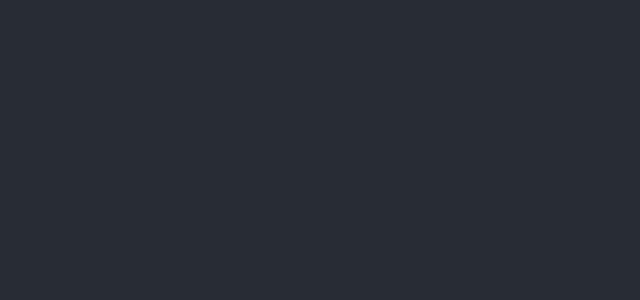
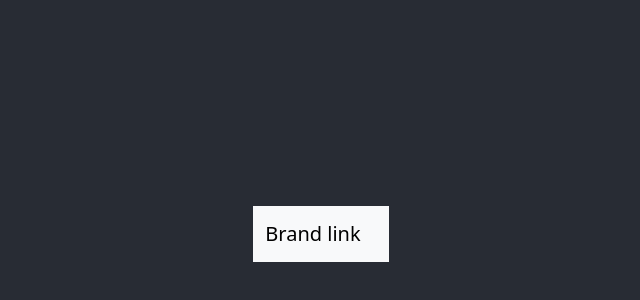
Before and after one commit to Phearakbothbunna/JPN-Electronics-Marketplace, a React (Create React App) app in the folder JPN-Electronics-Marketplace/src/main/frontend/: page /home in a window 1280 px wide. Before the commit this address had no page. Shown: the part 166-466 px from the top of the page, without its empty margins (319-959 px from the left). Built offline with nearby package versions, Linux system fonts and the light colour scheme.

Commit message:
navbar setup and including in homepage

```diff
--- a/JPN-Electronics-Marketplace/src/main/frontend/src/App.js
+++ b/JPN-Electronics-Marketplace/src/main/frontend/src/App.js
@@ -5,6 +5,7 @@ import {Route, Routes} from "react-router-dom";
 import Login from './Login';
 import Register from "./Register";
 import LogoPage from "./LogoPage";
+import Home from "./Home"
 
 function App() {
   return (
@@ -15,6 +16,7 @@ function App() {
               <Route path="/" element={<LogoPage />} />
               <Route path = "/login" element = {<Login/>} />
               <Route path="/register" element={<Register />} />
+              <Route path="/home" element={<Home />} />
           </Routes>
         </header>
 
--- /dev/null
+++ b/JPN-Electronics-Marketplace/src/main/frontend/src/Home.js
@@ -0,0 +1,14 @@
+import './Home.css'
+import CustomNavbar from './Navbar.js'
+
+function Home() {
+    // handling code goes here
+
+    // return the actual element to be rendered on the page
+    return(
+        <CustomNavbar />
+    )
+}
+
+
+export default Home
--- /dev/null
+++ b/JPN-Electronics-Marketplace/src/main/frontend/src/Navbar.js
@@ -0,0 +1,22 @@
+import 'bootstrap/dist/css/bootstrap.min.css'
+import Container from 'react-bootstrap/Container';
+import Navbar from 'react-bootstrap/Navbar';
+
+
+function CustomNavbar() {
+    // handling code goes here
+
+    // return the actual element to be rendered on the page
+    return(
+        <>
+        <Navbar className="bg-body-tertiary">
+          <Container>
+            <Navbar.Brand href="home">Brand link</Navbar.Brand>
+          </Container>
+        </Navbar>
+      </>
+    )
+}
+
+
+export default CustomNavbar
--- a/JPN-Electronics-Marketplace/src/main/frontend/src/index.js
+++ b/JPN-Electronics-Marketplace/src/main/frontend/src/index.js
@@ -4,6 +4,7 @@ import './index.css';
 import App from './App';
 import reportWebVitals from './reportWebVitals';
 import {BrowserRouter as Router, Route, Routes} from "react-router-dom";
+import '../node_modules/bootstrap/dist/css/bootstrap.min.css';
 
 const root = ReactDOM.createRoot(document.getElementById('root'));
 root.render(
```
Also changed, not shown: JPN-Electronics-Marketplace/src/main/frontend/package.json (+5 -2 lines), JPN-Electronics-Marketplace/src/main/frontend/src/Home.css (added), 1 other file (tests, documents, lock files or other folders).
